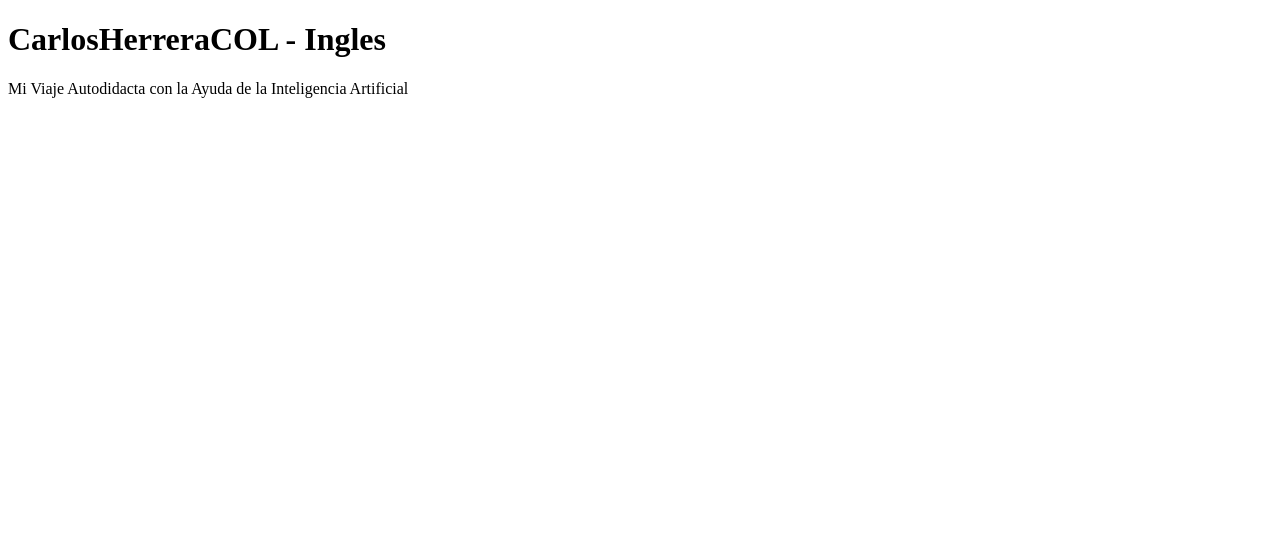
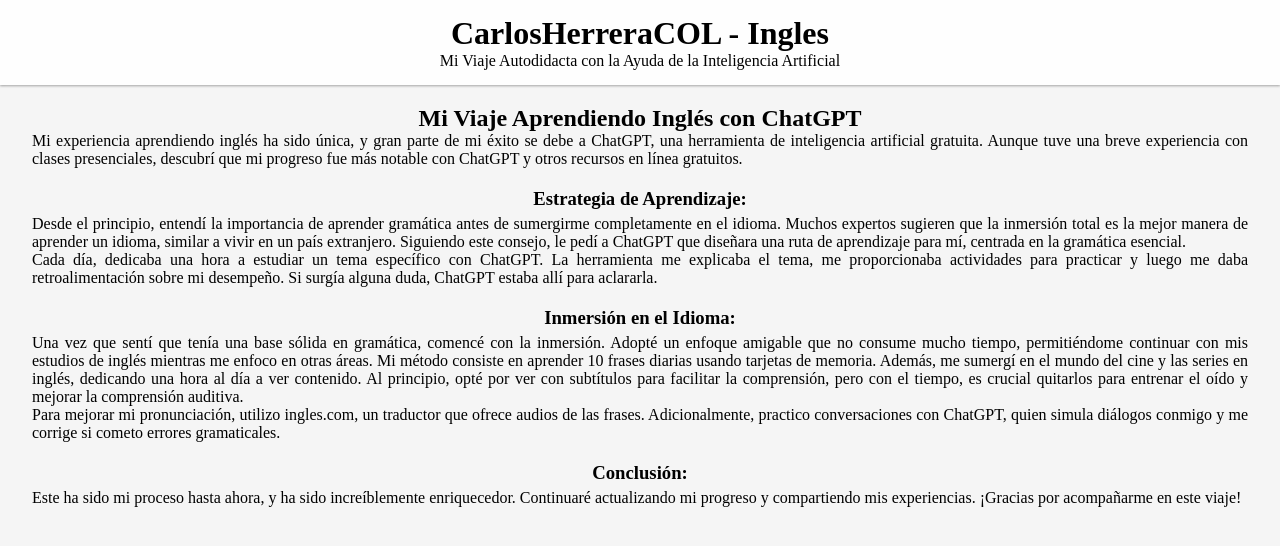
Before and after one commit to CarlosHm17/CarlosHerreraCOL, a plain HTML site: page Ingles/index.html in a window 1280 px wide. Drawn offline with Linux system fonts and the light colour scheme.

Commit message:
Pagina de Ingles

```diff
--- a/Ingles/index.html
+++ b/Ingles/index.html
@@ -4,11 +4,36 @@
     <meta charset="UTF-8">
     <meta name="viewport" content="width=device-width, initial-scale=1.0">
     <title>CarlosHerreraCOL(Ingles)</title>
+    <link rel="stylesheet" href="./style.css">
 </head>
 <body>
     <header>
         <h1>CarlosHerreraCOL - Ingles</h1>
         <p class="subtitulo">Mi Viaje Autodidacta con la Ayuda de la Inteligencia Artificial</p>
     </header>
+    <main>
+        <section id="introduccion-ingles">
+            <h2>Mi Viaje Aprendiendo Inglés con ChatGPT</h2>
+            <p>Mi experiencia aprendiendo inglés ha sido única, y gran parte de mi éxito se debe a ChatGPT, una herramienta de inteligencia artificial gratuita. Aunque tuve una breve experiencia con clases presenciales, descubrí que mi progreso fue más notable con ChatGPT y otros recursos en línea gratuitos.</p>
+        </section>
+
+        <section id="estrategia-aprendizaje">
+            <h3>Estrategia de Aprendizaje:</h3>
+            <p>Desde el principio, entendí la importancia de aprender gramática antes de sumergirme completamente en el idioma. Muchos expertos sugieren que la inmersión total es la mejor manera de aprender un idioma, similar a vivir en un país extranjero. Siguiendo este consejo, le pedí a ChatGPT que diseñara una ruta de aprendizaje para mí, centrada en la gramática esencial.</p>
+            <p>Cada día, dedicaba una hora a estudiar un tema específico con ChatGPT. La herramienta me explicaba el tema, me proporcionaba actividades para practicar y luego me daba retroalimentación sobre mi desempeño. Si surgía alguna duda, ChatGPT estaba allí para aclararla.</p>
+        </section>
+
+        <section id="inmersion-idioma">
+            <h3>Inmersión en el Idioma:</h3>
+            <p>Una vez que sentí que tenía una base sólida en gramática, comencé con la inmersión. Adopté un enfoque amigable que no consume mucho tiempo, permitiéndome continuar con mis estudios de inglés mientras me enfoco en otras áreas. Mi método consiste en aprender 10 frases diarias usando tarjetas de memoria. Además, me sumergí en el mundo del cine y las series en inglés, dedicando una hora al día a ver contenido. Al principio, opté por ver con subtítulos para facilitar la comprensión, pero con el tiempo, es crucial quitarlos para entrenar el oído y mejorar la comprensión auditiva.</p>
+            <p>Para mejorar mi pronunciación, utilizo ingles.com, un traductor que ofrece audios de las frases. Adicionalmente, practico conversaciones con ChatGPT, quien simula diálogos conmigo y me corrige si cometo errores gramaticales.</p>
+        </section>
+
+        <section id="conclusion-ingles">
+            <h3>Conclusión:</h3>
+            <p>Este ha sido mi proceso hasta ahora, y ha sido increíblemente enriquecedor. Continuaré actualizando mi progreso y compartiendo mis experiencias. ¡Gracias por acompañarme en este viaje!</p>
+        </section>
+
+    </main>
 </body>
 </html>
--- /dev/null
+++ b/Ingles/style.css
@@ -0,0 +1,39 @@
+* {
+    box-sizing: border-box;
+    margin: 0;
+    padding: 0;
+}
+
+body {
+    background-color: rgb(245,245,245);
+}
+
+h1, h2, h3 {
+    text-align: center;
+}
+
+p {
+    text-align: justify;
+}
+.subtitulo {
+    text-align: center;
+}
+
+header {
+    margin-bottom: 20px;
+    background-color: rgba(255, 255, 255, 0.872);
+    padding: 15px;
+    text-align: center;
+    box-shadow: rgba(0, 0, 0, 0.12) 0px 1px 3px, rgba(0, 0, 0, 0.24) 0px 1px 2px;
+}
+h3 {
+    margin-bottom: 5px;
+}
+section {
+    margin-bottom: 20px;
+
+}
+main {
+    width: 95%;
+    margin: 0 auto;
+}
```
Also changed, not shown: index.html (+1 -1 lines).
